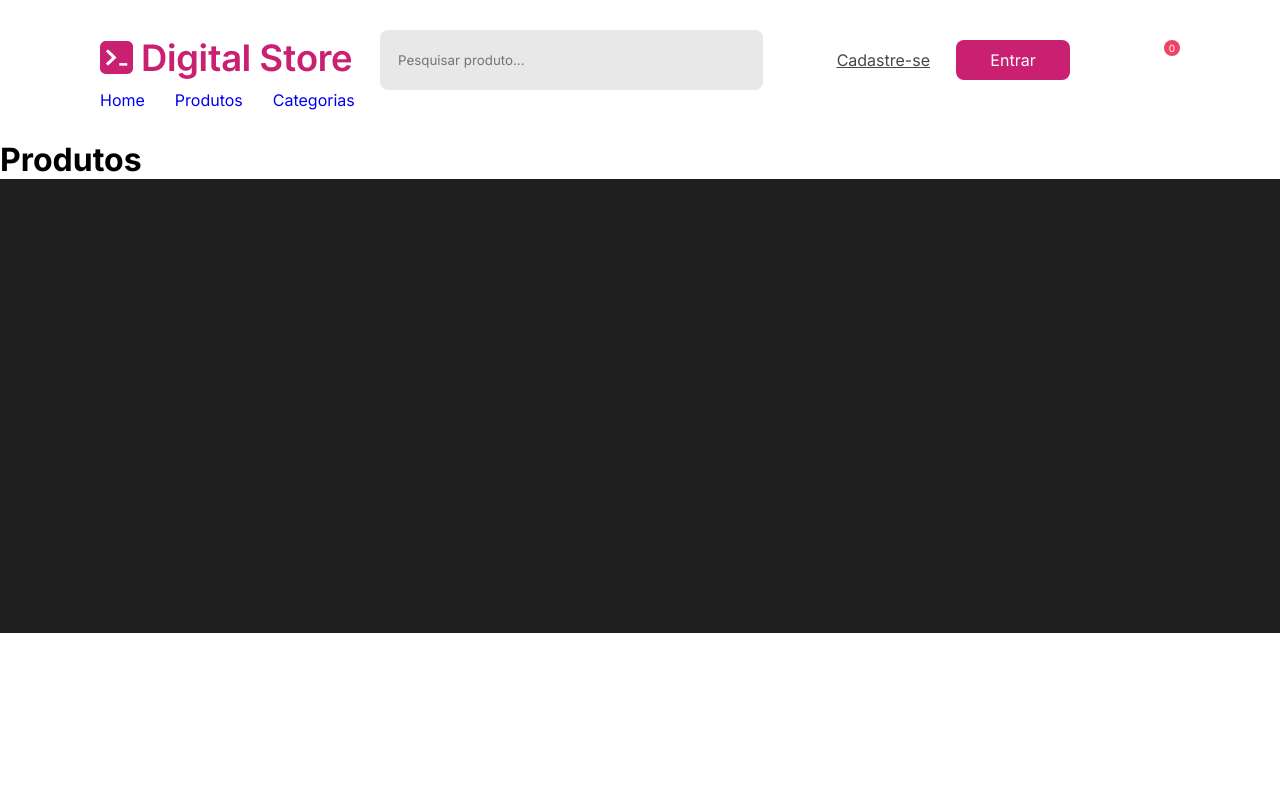
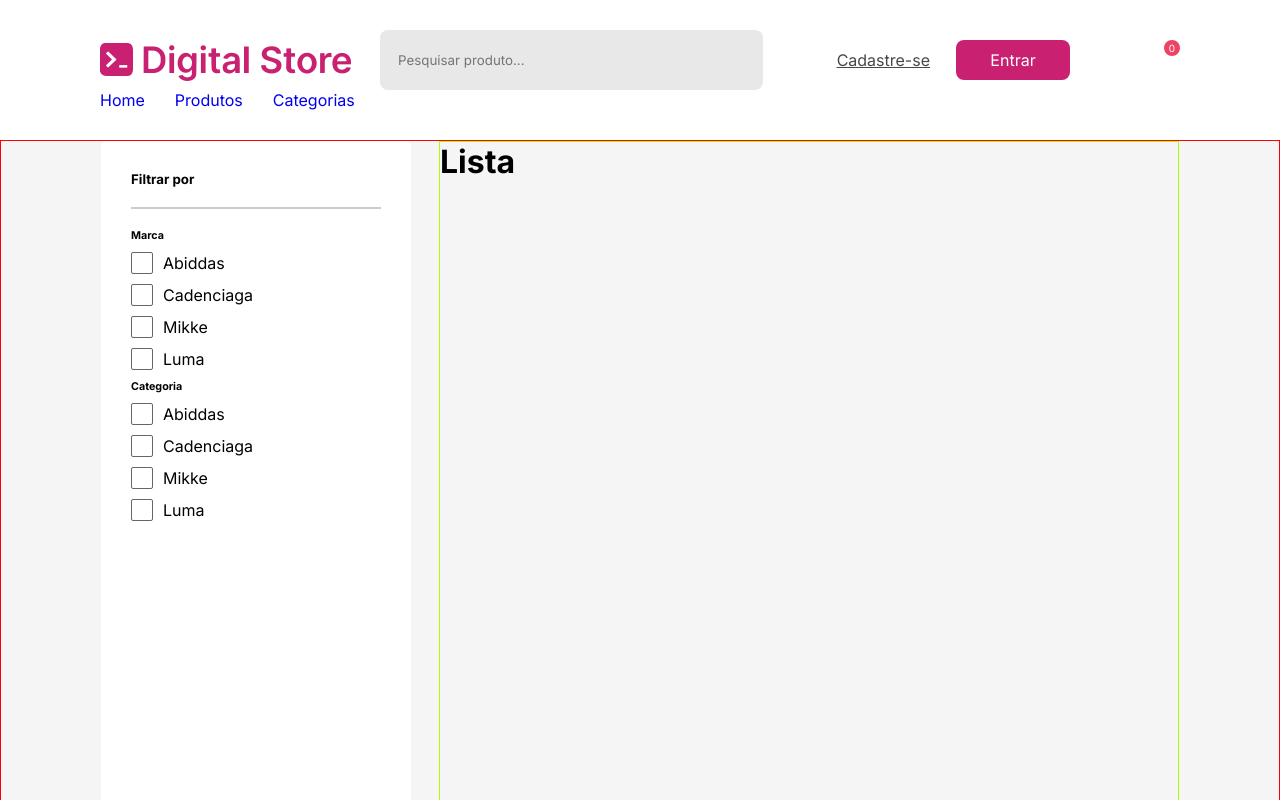
Before and after one commit to oAndin/digital-store-react-jsx, a React (Vite) app: page /produtos in a window 1280 px wide. Shown: the top 800 px of the page. Built offline with nearby package versions, Linux system fonts and the light colour scheme; data requests are answered from the project's data file; some icons are missing.

Commit message:
update files

```diff
--- a/src/components/Carrossel/Index.jsx
+++ b/src/components/Carrossel/Index.jsx
@@ -62,7 +62,7 @@ position: relative;
 
 const CarrosselSlides = styled.div`
 display: flex;
-width: 300%;
+width: 400%;
 position:absolute;
 top:0;
 left: calc( -100% * ${props => props.$position || 0});
--- a/src/components/Header/Index.jsx
+++ b/src/components/Header/Index.jsx
@@ -1,5 +1,5 @@
 import './index.css'
-import { useContext, useState } from 'react';
+import { useContext } from 'react';
 import { Link } from 'react-router-dom';
 import 'boxicons';
 import logo from './assets/logo.png'
--- a/src/components/Header/index.css
+++ b/src/components/Header/index.css
@@ -9,10 +9,16 @@ header {
 
 header .logo {
     margin-right: 27px;
+    width: 253px;
+    height: 44px;
+}
+
+header .logo img {
+    width: 100%;
 }
 
 header .busca {
-    flex:1;
+    flex: 1;
     background-color: #47474720;
     border-radius: 8px;
     height: 60px;
@@ -29,9 +35,9 @@ header .busca input {
     transition: 0.3s ease-in-out;
 }
 
-header .busca input:focus{
+header .busca input:focus {
     border-radius: 8px;
-    border:2px solid #c92071;
+    border: 2px solid #c92071;
 }
 
 header .busca box-icon {
@@ -43,10 +49,11 @@ header .busca box-icon {
     transition: 0.3s ease-in-out;
 }
 
-header .busca box-icon:hover{
+header .busca box-icon:hover {
     fill: #c92071;
     cursor: pointer;
 }
+
 header .acoes {
     margin-left: 48px;
 }
@@ -66,7 +73,7 @@ header nav ul {
     gap: 30px;
 }
 
-header .acoes box-icon{
+header .acoes box-icon {
     transition: 0.3s ease-in-out;
     position: relative;
     margin-left: 70px;
@@ -89,7 +96,8 @@ header .acoes box-icon::after {
     background-color: #EE4266;
     border-radius: 8px;
 }
-header .acoes box-icon:hover{
+
+header .acoes box-icon:hover {
     fill: #c92071;
     cursor: pointer;
 }
@@ -100,7 +108,7 @@ header .acoes {
     justify-content: center;
 }
 
-header .acoes a{
+header .acoes a {
     line-height: 40px;
     padding: 0 26px;
     display: inline-block;
--- /dev/null
+++ b/src/components/ListarProdutos/Index.jsx
@@ -0,0 +1,151 @@
+import { styled } from "styled-components";
+
+const ListarProdutos = () => {
+  return (
+    <>
+      <ListarProdutosContainer>
+        <ListarProdutosFilter>
+          <h5>Filtrar por</h5>
+          <Linha />
+          <h6>Marca</h6>
+          <ul>
+            <li>
+              <label htmlFor="marca1">
+                <input type="checkbox" name="abiddas" id="marca1" />
+                <span></span>
+                Abiddas
+              </label>
+            </li>
+            <li>
+              <label htmlFor="marca2">
+                <input type="checkbox" name="cadenciaga" id="marca2" />
+                <span></span>
+                Cadenciaga
+              </label>
+            </li>
+            <li>
+              <label htmlFor="marca3">
+                <input type="checkbox" name="Mike" id="marca3" />
+                <span></span>
+                Mikke
+              </label>
+            </li>
+            <li>
+              <label htmlFor="marca4">
+                <input type="checkbox" name="Luma" id="marca4" />
+                <span></span>
+                Luma
+              </label>
+            </li>
+          </ul>
+          <h6>Categoria</h6>
+          <ul>
+            <li>
+              <label htmlFor="marca1">
+                <input type="checkbox" name="abiddas" id="marca1" />
+                <span></span>
+                Abiddas
+              </label>
+            </li>
+            <li>
+              <label htmlFor="marca2">
+                <input type="checkbox" name="cadenciaga" id="marca2" />
+                <span></span>
+                Cadenciaga
+              </label>
+            </li>
+            <li>
+              <label htmlFor="marca3">
+                <input type="checkbox" name="Mike" id="marca3" />
+                <span></span>
+                Mikke
+              </label>
+            </li>
+            <li>
+              <label htmlFor="marca4">
+                <input type="checkbox" name="Luma" id="marca4" />
+                <span></span>
+                Luma
+              </label>
+            </li>
+          </ul>
+        </ListarProdutosFilter>
+        <ListarProdutosList>
+          <h1>Lista</h1>
+        </ListarProdutosList>
+      </ListarProdutosContainer>
+    </>
+  )
+}
+
+const ListarProdutosContainer = styled.div`
+width: 100%;
+height: 100vh;
+display: flex;
+padding: 0 100px;
+gap: 28px;
+background-color: #f5f5f5;
+border: 1px solid #ff0000;
+`;
+const ListarProdutosFilter = styled.div`
+  width: 310px;
+  height: 100%;
+  padding: 30px;
+  background-color: #fff;
+  border-radius: 5px;
+
+  & ul {
+    margin: 10px 0;
+    display: flex;
+    flex-direction: column;
+    gap: 10px;
+  }
+
+  & ul li label {
+    accent-color: #C92071;
+    height:22px;
+    display: flex;
+    gap: 10px;
+    align-items: center;
+    & input {
+      width: 22px;
+      height: 22px;
+      opacity: 0;
+      &:checked + span {
+        background-color: #C92071;
+        border-color: #c92071;
+      }
+    }
+    & span {
+      width: 22px;
+      height: 22px;
+      border-radius: 2px;
+      border: 1px solid #666;
+      position: absolute;
+      &::after{
+        content: '';
+        width: 12px;
+        height: 6px;
+        border-left: 2px solid #fff;
+        border-bottom: 2px solid #fff;
+        position: absolute;
+        top:50%;
+        left: 50%;
+        transform: translate(-50%, -65%) rotate(-45deg);
+      }
+    }
+  }
+`;
+const ListarProdutosList = styled.div`
+  flex: 1;
+  border: 1px solid #aaff00;
+`;
+
+const Linha = styled.div`
+  width: 100%;
+  margin: 20px 0;
+  border: 1px solid #CCC;
+`;
+
+
+export default ListarProdutos;
--- a/src/routes/Produtos/Index.jsx
+++ b/src/routes/Produtos/Index.jsx
@@ -1,9 +1,10 @@
+import ListarProdutos from "../../components/ListarProdutos/Index"
 
 const Produtos = () => {
     return (
         <>
             <div>
-                <h1>Produtos</h1>
+                <ListarProdutos />
             </div>
         </>
     )
```
Also changed, not shown: src/components/Header/assets/logo.png.
